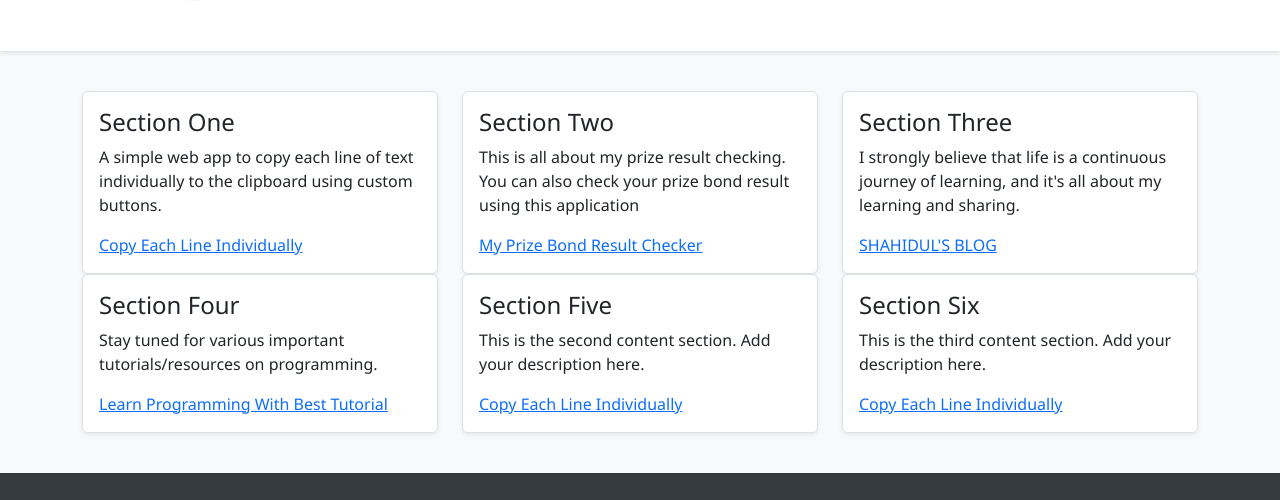
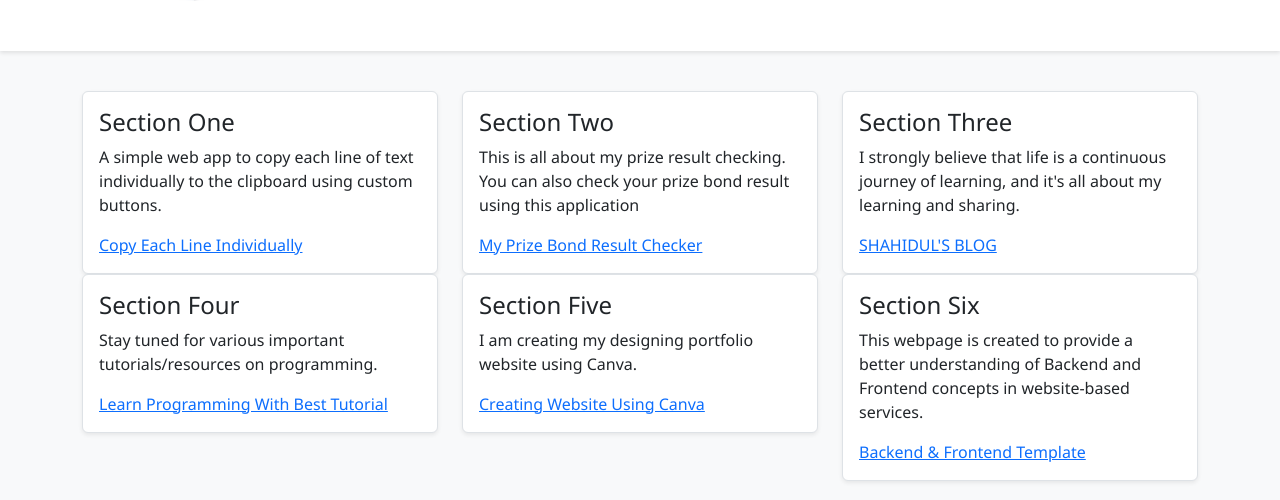
Before and after one commit to shahidulalam447/shahidul-works, a plain HTML site: page index.html in a window 1280 px wide. Shown: the part 249-749 px from the top of the page. Drawn offline with nearby package versions, Linux system fonts and the light colour scheme.

Commit message:
Update index.html

```diff
--- a/index.html
+++ b/index.html
@@ -132,15 +132,15 @@
         <div class="col-md-4">
           <div class="p-3 border rounded bg-white shadow-sm">
             <h4>Section Five</h4>
-            <p>This is the second content section. Add your description here.</p>
-            <a href="https://shahidulalam447.github.io/copy-lines-tool/" target="_blank">Copy Each Line Individually</a>
+            <p>I am creating my designing portfolio website using Canva.</p>
+            <a href="https://shahidulalam447.my.canva.site/" target="_blank">Creating Website Using Canva</a>
           </div>
         </div>
         <div class="col-md-4">
           <div class="p-3 border rounded bg-white shadow-sm">
             <h4>Section Six</h4>
-            <p>This is the third content section. Add your description here.</p>
-            <a href="https://shahidulalam447.github.io/copy-lines-tool/" target="_blank">Copy Each Line Individually</a>
+            <p>This webpage is created to provide a better understanding of Backend and Frontend concepts in website-based services.</p>
+            <a href="https://shahidulalam447.github.io/back-front/" target="_blank">Backend & Frontend Template</a>
           </div>
         </div>
       </div>
```
